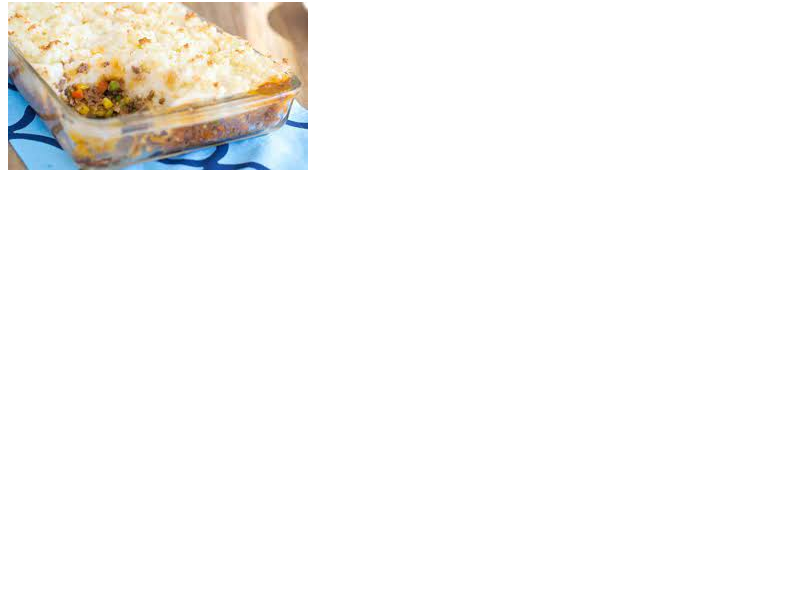
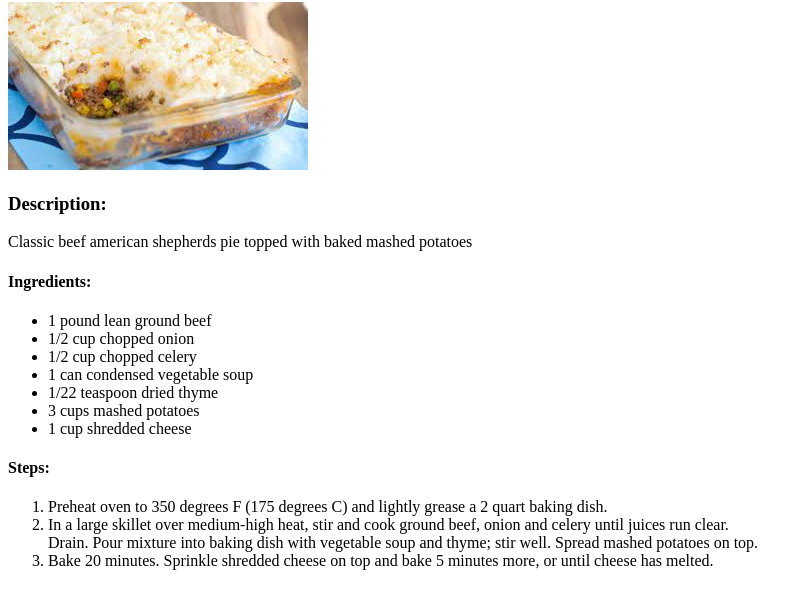
Before and after one commit to leowang801/recipes, a plain HTML site: page all-recipes/american-shepherds-pie.html in a window 1280 px wide. Shown: the part 78-686 px from the top of the page, without its empty margins (0-812 px from the left). Drawn offline with Linux system fonts and the light colour scheme.

Commit message:
added ingredients and steps for to american-shepherds-pie.html

```diff
--- a/all-recipes/american-shepherds-pie.html
+++ b/all-recipes/american-shepherds-pie.html
@@ -12,5 +12,32 @@
     <img src="./american_shepherds_pie.jpg"
         alt="Picture of classic american shepherds pie">
 
+    <h3>Description:</h3>
+        <p>Classic beef american shepherds pie topped with baked mashed potatoes</p>
+        <h4>Ingredients:</h4>
+            <ul>
+                <li>1 pound lean ground beef</li>
+                <li>1/2 cup chopped onion</li>
+                <li>1/2 cup chopped celery</li>
+                <li>1 can condensed vegetable soup</li>
+                <li>1/22 teaspoon dried thyme</li>
+                <li>3 cups mashed potatoes</li>
+                <li>1 cup shredded cheese</li>
+            </ul>
+        <h4>Steps:</h4>
+            <ol>
+                <li>Preheat oven to 350 degrees F (175 degrees C) and
+                    lightly grease a 2 quart baking dish.</li>
+                <li>In a large skillet over medium-high heat, stir and
+                    cook ground beef, onion and celery until juices run
+                    clear. <br>
+                    Drain. Pour mixture into baking dish with
+                    vegetable soup and thyme; stir well. Spread mashed
+                    potatoes on top.</li>
+                <li>Bake 20 minutes. Sprinkle shredded cheese on top and
+                    bake 5 minutes more, or until cheese has melted.</li>
+            </ol>
+
+
 </body>
 </html>
```
